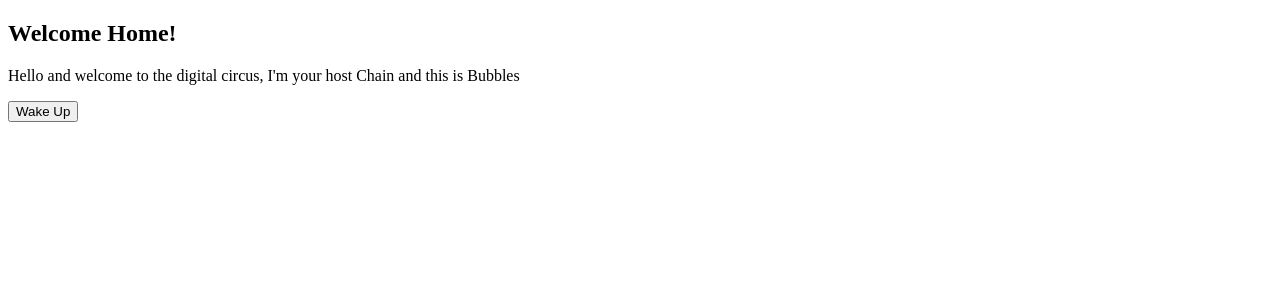
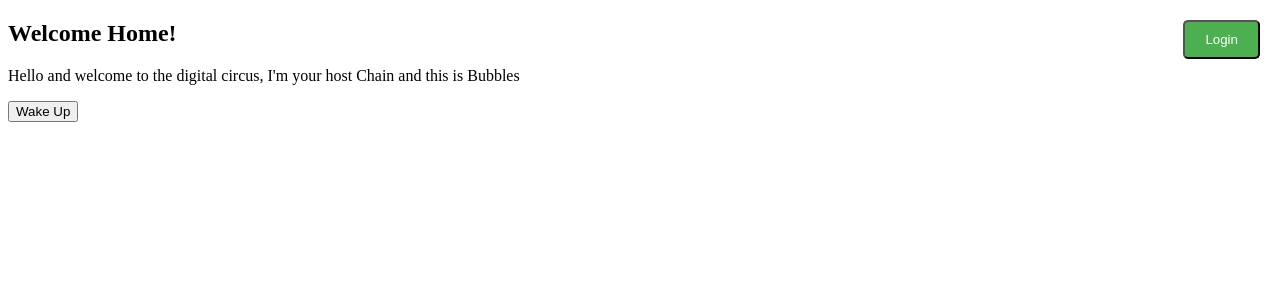
Before and after one commit to jakobkieri/D0018E_Grupp7, a Flask app: page / in a window 1280 px wide. Shown: the top 300 px of the page. Run offline with Flask 3, Linux system fonts and the light colour scheme.

Commit message:
button exists (though in upper left corner (dont know how to fix even after trying with css)) and it redirects to login page

```diff
--- a/code/static/css/style.css
+++ b/code/static/css/style.css
@@ -1,3 +1,20 @@
 .image_small {
     width: 30px;
 }
+
+.button {
+    /* Common button styles */
+    padding: 10px 20px;
+    cursor: pointer;
+    border-radius: 5px;
+}
+
+/*from chatGPT*/
+#loginButton {
+    /* Specific styles for login button */
+    background-color: #4CAF50; /* Green */
+    color: white;
+    position: fixed;
+    top: 20px; /* Adjust top distance as needed */
+    right: 20px; /* Adjust right distance as needed */
+}
--- a/code/templates/home.html
+++ b/code/templates/home.html
@@ -2,15 +2,24 @@
 <html>
 <head>
     <title>Attans Banan Home</title>
+    <link rel="stylesheet" href="../css/style.css">
 </head>
 
 <body>
+    <form action="/login" method="GET">
+        <button type="submit" id="loginButton" class="button">Login</button>
+    </form>
+
     <h2> Welcome Home! </h2>
     <p> Hello and welcome to the digital circus, I'm your host Chain and this is Bubbles </p>
+
+
+
 
     <form method="post">
         <button type="submit">Wake Up</button>
     </form>
 
+
 </body>
 </html>
```
